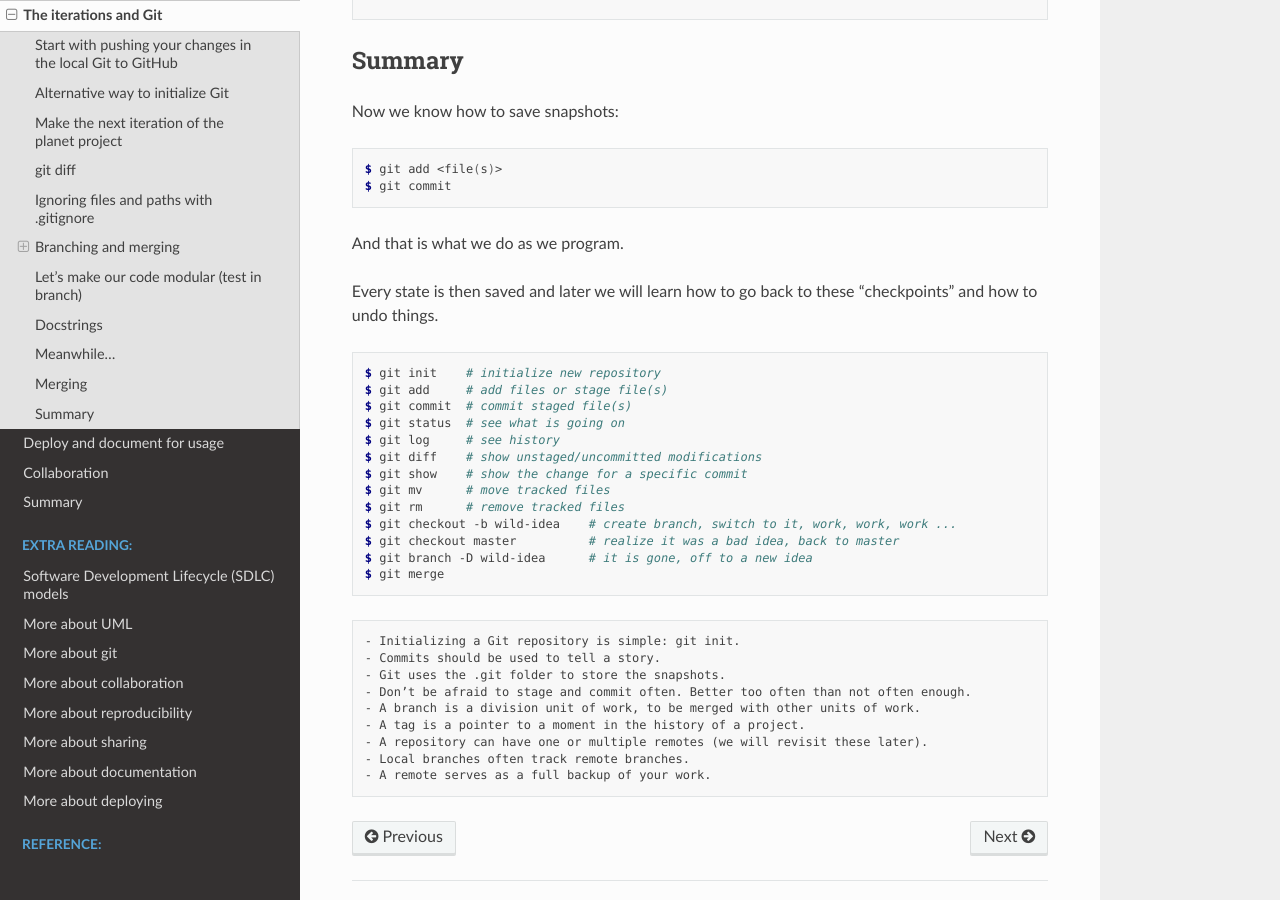
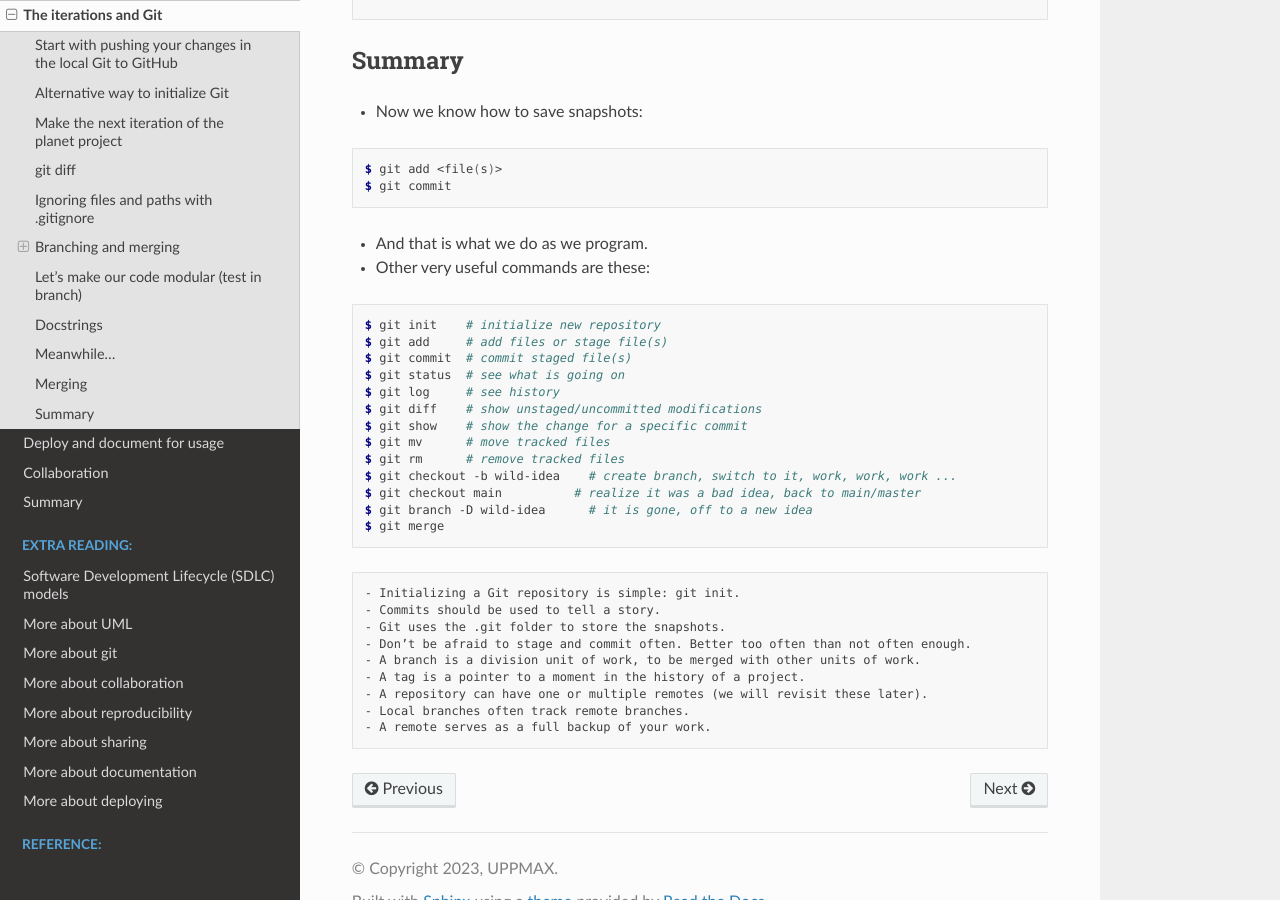
Before and after one commit to UPPMAX/programming_formalisms_intro, a Sphinx documentation site: the page built from doc/sourcecontrol.md, in a window 1280 px wide and 900 px high, scrolled down 12996 px. Built offline with Sphinx 7.4.7 and the Read the Docs theme 2.0.0, drawn with Linux system fonts in a browser that asks for light colours; pages that are not in the unit, such as notebooks, are missing from menus.

Commit message:
fixes summary sourcecontrol.md

````diff
--- a/doc/sourcecontrol.md
+++ b/doc/sourcecontrol.md
@@ -732,17 +732,15 @@ $ git graph
 
 ## Summary
 
-Now we know how to save snapshots:
+- Now we know how to save snapshots:
 
 ```console
 $ git add <file(s)>
 $ git commit
 ```
 
-And that is what we do as we program.
-
-Every state is then saved and later we will learn how to go back to these "checkpoints"
-and how to undo things.
+- And that is what we do as we program.
+- Other very useful commands are these:
 
 ```console
 $ git init    # initialize new repository
@@ -755,11 +753,10 @@ $ git show    # show the change for a specific commit
 $ git mv      # move tracked files
 $ git rm      # remove tracked files
 $ git checkout -b wild-idea    # create branch, switch to it, work, work, work ...
-$ git checkout master          # realize it was a bad idea, back to master
+$ git checkout main          # realize it was a bad idea, back to main/master
 $ git branch -D wild-idea      # it is gone, off to a new idea
 $ git merge
 ```
-
 
 
 ```{Keypoints}
````
